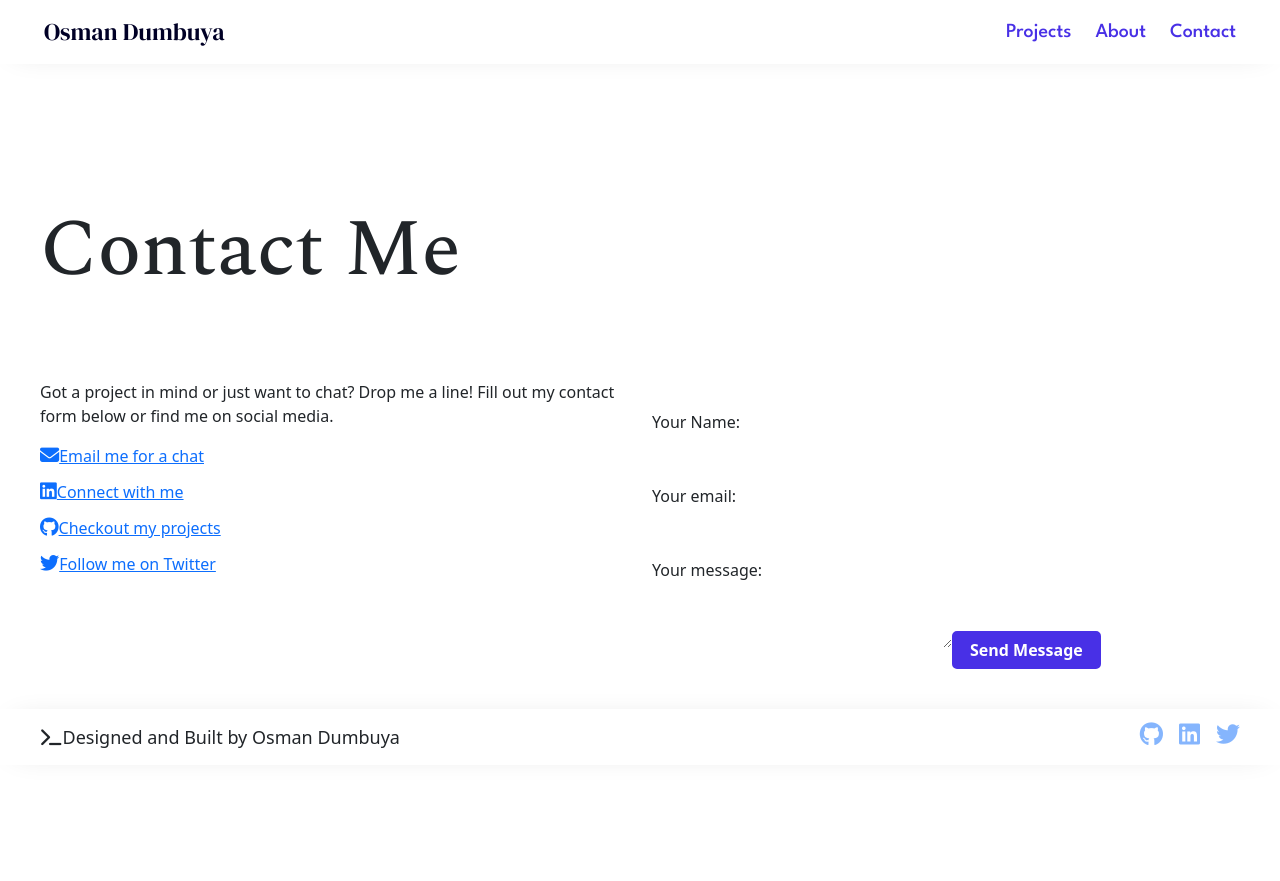
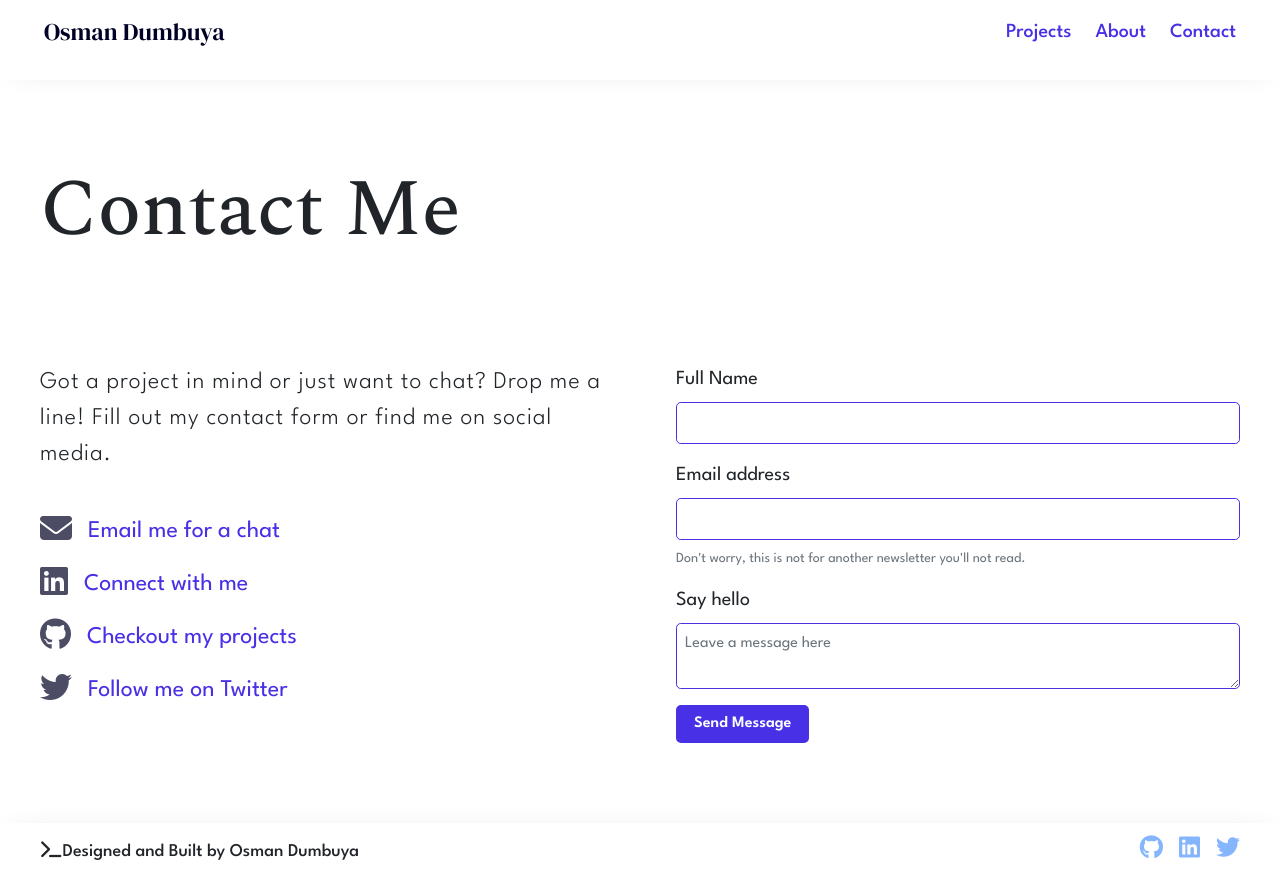
Before and after one commit to OsmanTolo/portfolio-reactjs, a React (Create React App) app: page /contact in a window 1280 px wide. Before the commit the page ends 840 px from the top, so only its background shows below. Built offline with nearby package versions, Linux system fonts and the light colour scheme.

Commit message:
Styled about and contact sections

```diff
--- a/public/index.html
+++ b/public/index.html
@@ -33,7 +33,6 @@
     <title>Osman Dumbuya</title>
   </head>
   <body>
-    <noscript>You need to enable JavaScript to run this app.</noscript>
     <div id="root"></div>
     <!--
       This HTML file is a template.
--- a/src/components/About.js
+++ b/src/components/About.js
@@ -2,10 +2,19 @@ export default function About() {
   return (
     <div className="about">
       <h1>About Me</h1>
+      <div className="row about-content">
+        <div class="col img-container">
+          <img
+            className="img-fluid mx-auto d-block img-container"
+            src={require("../images/osman-cropped-no-bg.png")}
+            alt="Osman Dumbuya"
+          />
+        </div>
+        <div class="col about-description description">
           <p>
-        I’m an electrical engineer turned software developer, currently living
-        in Bristol. I enjoy crafting beautiful and accessible software that work
-        well for everyone on the web.
+            I’m an electrical engineer turned software developer, currently
+            living in Bristol. I enjoy crafting beautiful and accessible
+            software that work well for everyone on the web.
           </p>
           <p>Things I'm excited about at the moment:</p>
           <ul>
@@ -14,9 +23,11 @@ export default function About() {
             <li>Creating web development content</li>
           </ul>
           <p>
-        When I'm not working on personal projects, I like to go to the gym. I
-        also enjoy watching and talking about football.
+            When I'm not working on personal projects, I like to go to the gym.
+            I also enjoy watching and talking about football.
           </p>
+        </div>
+      </div>
     </div>
   );
 }
--- a/src/components/Contact.js
+++ b/src/components/Contact.js
@@ -2,69 +2,124 @@ export default function Contact() {
   return (
     <div className="contact">
       <h1>Contact Me</h1>
-      <div>
-        <div className="row">
+      <div className="row contact-layout">
         <div className="col">
-            <p>
-              Got a project in mind or just want to chat? Drop me a line! Fill
-              out my contact form below or find me on social media.
+          <p className="description">
+            Got a project in mind or just want to chat? Drop me a line! Fill out
+            my contact form or find me on social media.
           </p>
-            <div className="socials">
+          <div className="contact-socials">
+            <div className="contact-social__item">
               <a
+                className="contact-social__link"
                 href="mailto:dumbuyaosman@icloud.com"
                 target="_blank"
                 rel="noreferrer"
               >
-                <i class="fa-solid fa-envelope" alt="Email envelope icon"></i>
-                <span>Email me for a chat</span>
+                <span>
+                  <i
+                    class="fa-solid fa-envelope contact-social__icon"
+                    alt="Email envelope icon"
+                  ></i>
+                </span>
+                <span className="contact-social__description">
+                  Email me for a chat
+                </span>
               </a>
+            </div>
+            <div className="contact-social__item">
               <a
+                className="contact-social__link"
                 href="https://www.linkedin.com/in/osman-dumbuya-148581108/"
                 target="_blank"
                 rel="noreferrer"
               >
-                <i class="fa-brands fa-linkedin" alt="LinkedIn icon"></i>
-                <span>Connect with me</span>
+                <span>
+                  <i
+                    class="fa-brands fa-linkedin contact-social__icon"
+                    alt="LinkedIn icon"
+                  ></i>
+                </span>
+                <span className="contact-social__description">
+                  Connect with me
+                </span>
               </a>
+            </div>
+            <div className="contact-social__item">
               <a
+                className="contact-social__link"
                 href="https://github.com/OsmanTolo"
                 target="_blank"
                 rel="noreferrer"
               >
-                <i class="fa-brands fa-github" alt="GitHUB icon"></i>
-                <span>Checkout my projects</span>
+                <span>
+                  <i
+                    class="fa-brands fa-github contact-social__icon"
+                    alt="GitHUB icon"
+                  ></i>
+                </span>
+                <span className="contact-social__description">
+                  Checkout my projects
+                </span>
               </a>
+            </div>
+            <div className="contact-social__item">
               <a
+                className="contact-social__link"
                 href="https://twitter.com/OsmanTolo_"
                 target="_blank"
                 rel="noreferrer"
               >
-                <i class="fa-brands fa-twitter" alt="Twitter icon"></i>
-                <span>Follow me on Twitter</span>
+                <span>
+                  <i
+                    class="fa-brands fa-twitter contact-social__icon"
+                    alt="Twitter icon"
+                  ></i>
+                </span>
+                <span className="contact-social__description">
+                  Follow me on Twitter
+                </span>
               </a>
             </div>
           </div>
-          <div className="col">
+        </div>
+        <div className="col form">
           <form>
-              <label>
-                <span>Your Name:</span>
-                <input type="text" name="name" required />
+            <div class="mb-3">
+              <label for="name" class="form-label">
+                Full Name
               </label>
-              <label>
-                <span>Your email:</span>
-                <input type="email" name="email" required />
+              <input type="name" class="form-control" id="name" />
+            </div>
+            <div className="mb-3">
+              <label for="exampleInputEmail1" className="form-label">
+                Email address
               </label>
-              <label>
-                <span>Your message:</span>
-                <textarea name="message" required></textarea>
+              <input
+                type="email"
+                className="form-control"
+                id="exampleInputEmail1"
+              />
+              <div id="emailHelp" className="form-text">
+                Don't worry, this is not for another newsletter you'll not read.
+              </div>
+            </div>
+            <div className="mb-3">
+              <label for="textArea" className="form-label">
+                Say hello
               </label>
-              <button type="submit" class="primary-btn">
+              <textarea
+                className="form-control"
+                placeholder="Leave a message here"
+                id="textArea"
+              ></textarea>
+            </div>
+            <button type="submit" className="primary-btn">
               Send Message
             </button>
           </form>
         </div>
       </div>
     </div>
-    </div>
   );
 }
--- a/src/index.css
+++ b/src/index.css
@@ -19,12 +19,20 @@
 }
 
 body {
-  font-family: var(--para-font-family);
+  font-family: var(--para-font-family) !important;
   font-size: 16px;
-  line-height: 1.5;
   background: var(--light-clr);
   min-height: 100vh;
   text-rendering: optimizeSpeed;
+  vertical-align: baseline;
+}
+
+/* page content */
+main {
+  padding-top: 10rem;
+  padding-bottom: 5rem;
+  max-width: 1200px;
+  margin: 0 auto;
 }
 
 h1 {
@@ -70,6 +78,7 @@ button {
 header {
   position: fixed;
   top: 0;
+  height: 80px;
   width: 100%;
   z-index: 1000;
   padding: 0.75rem 0;
@@ -110,13 +119,6 @@ header nav a {
 
 header nav a .active {
   text-decoration: underline;
-}
-
-/* page content */
-main {
-  padding-top: 10rem;
-  max-width: 1200px;
-  margin: 40px auto;
 }
 
 /* HOME PAGE */
@@ -163,7 +165,6 @@ main {
 .skills-icons {
   font-size: 4rem;
   margin-top: 5rem;
-  margin-bottom: 5rem;
   display: flex;
   justify-content: space-between;
 }
@@ -238,20 +239,49 @@ main {
   margin-bottom: 0 !important;
 }
 
-/* CONTACT PAGE */
-.contact .socials {
+/* ABOUT PAGE */
+.about-description {
   display: flex;
   flex-direction: column;
-  justify-content: flex-start;
-  gap: 0.75rem;
-}
-.contact p {
-  margin-bottom: 1rem;
+  justify-content: center;
 }
 
-.contact .socials i {
-  font-size: 1.2rem;
+/* CONTACT PAGE */
+.contact-layout {
+  gap: 3rem !important;
 }
+
+.contact-socials {
+  margin-top: 2rem;
+}
+
+.contact-social__link {
+  text-decoration: none;
+  display: flex;
+  align-items: center;
+  gap: 1rem;
+  padding: 0.5rem 0;
+  vertical-align: baseline;
+}
+
+.contact-social__link:hover {
+  text-decoration: underline;
+  color: var(--accent-clr);
+}
+
+.contact-social__icon {
+  font-size: 2rem;
+  color: var(--greyscale-dark-clr);
+}
+
+.contact-social__icon:hover {
+  color: var(--accent-clr);
+}
+.contact-social__description {
+  font-size: 1.5rem;
+  color: var(--accent-clr);
+}
+
 .contact input,
 .contact textarea {
   margin-bottom: 0.5rem;
@@ -260,24 +290,17 @@ main {
 
 /* contact form */
 form {
-  margin-top: 30px;
+  margin-top: 1.5rem;
 }
-form input,
-form label span,
-form textarea {
-  display: block;
+.form-label {
+  font-size: 1.25rem;
 }
-form input,
-form textarea {
-  margin-bottom: 30px;
-  padding: 8px;
-  border-radius: 4px;
-  border: 0;
-  width: 300px;
-  color: var(--secondary);
-}
-form label span {
-  margin-bottom: 10px;
+
+.form input,
+.form textarea {
+  border-radius: 0.3rem !important;
+  border: 1px solid var(--accent-clr);
+  padding: 0.5rem;
 }
 
 /* FOOTER */
--- a/src/index.js
+++ b/src/index.js
@@ -1,6 +1,6 @@
 import React from "react";
 import ReactDOM from "react-dom";
-import "./assets/css/reset.css";
+import "./reset.css";
 import "./index.css";
 import App from "./App";
 import "bootstrap/dist/css/bootstrap.min.css";
--- a/src/assets/css/reset.css
+++ b/src/reset.css
@@ -5,20 +5,6 @@
 *::before,
 *::after {
   box-sizing: border-box;
-}
-
-/* Remove default margin */
-body,
-h1,
-h2,
-h3,
-h4,
-p,
-figure,
-blockquote,
-dl,
-dd {
-  margin: 0;
 }
 
 /* Remove list styles on ul, ol elements with a list role, which suggests default styling will be removed */
@@ -40,8 +26,12 @@ body {
 }
 
 /* A elements that don't have a class get default styles */
-a:not([class]) {
+/* a:not([class]) {
   text-decoration-skip-ink: auto;
+} */
+a {
+  color: inherit;
+  text-decoration: none;
 }
 
 /* Make images easier to work with */
@@ -73,3 +63,90 @@ select {
     scroll-behavior: auto !important;
   }
 }
+
+a,
+abbr,
+acronym,
+address,
+applet,
+article,
+aside,
+audio,
+b,
+big,
+blockquote,
+body,
+canvas,
+caption,
+center,
+cite,
+code,
+dd,
+del,
+details,
+dfn,
+div,
+dl,
+dt,
+em,
+embed,
+fieldset,
+figcaption,
+figure,
+footer,
+form,
+h1,
+h2,
+h3,
+h4,
+h5,
+h6,
+header,
+hgroup,
+html,
+i,
+iframe,
+img,
+ins,
+kbd,
+label,
+legend,
+li,
+mark,
+menu,
+nav,
+object,
+ol,
+output,
+p,
+pre,
+q,
+ruby,
+s,
+samp,
+section,
+small,
+span,
+strike,
+strong,
+summary,
+table,
+tbody,
+td,
+tfoot,
+th,
+thead,
+time,
+tr,
+tt,
+u,
+ul,
+var,
+video {
+  margin: 0;
+  padding: 0;
+  border: 0;
+  font-size: 100%;
+  font-family: inherit;
+  vertical-align: baseline;
+}
```
Also changed, not shown: src/components/Projects.js (+30 -4 lines), 1 other file (tests, documents, lock files or other folders). Lines whose indentation alone changed are shown as unchanged.
